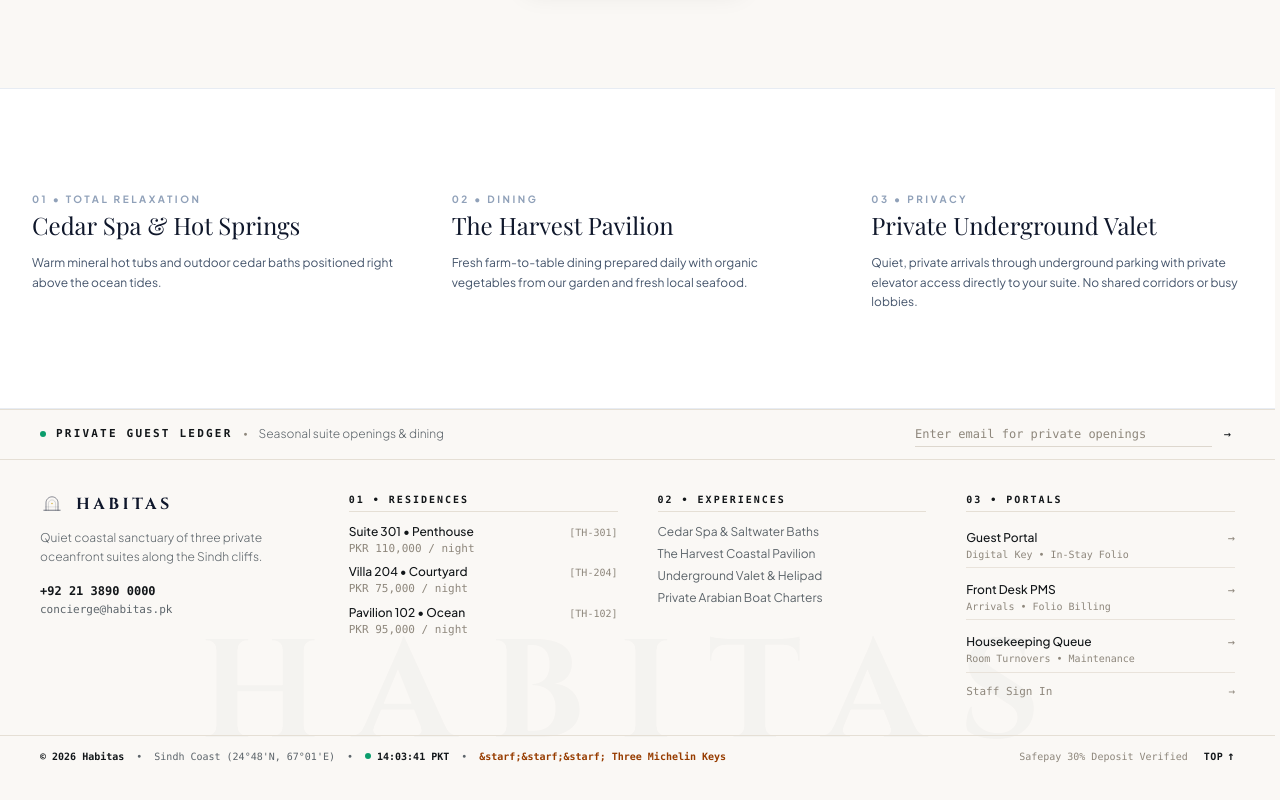
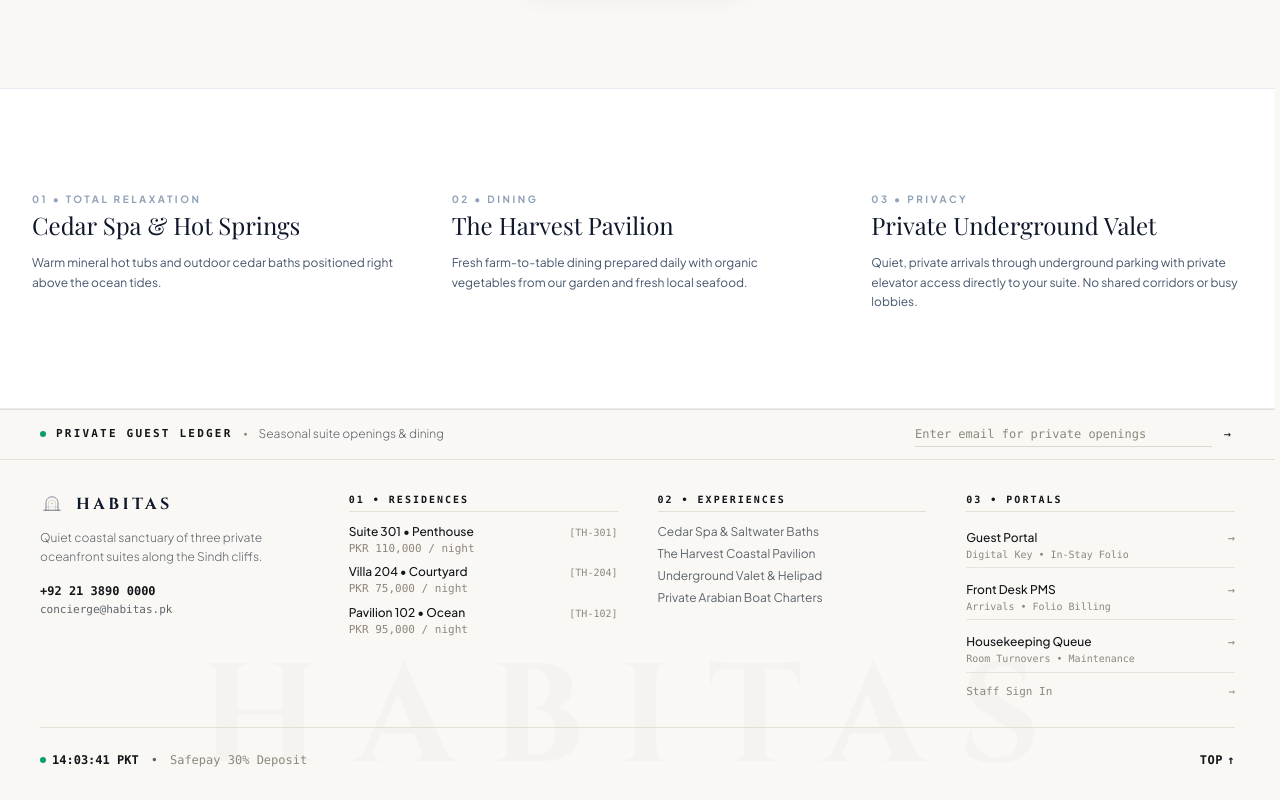
Before and after one commit to ahmed-husssain/HotelMS, a React (Vite) app in the folder client/: page / in a window 1280 px wide. Shown: the part 2882-3682 px from the top of the page. Before the commit the page ends 3658 px from the top, so only its background shows below. Built offline with nearby package versions, Linux system fonts and the light colour scheme; a web font is replaced by a local one.

Commit message:
refactor(footer): move time, safepay deposit and top button into core directory baseline and remove bottom strip

```diff
--- a/client/src/components/Footer.jsx
+++ b/client/src/components/Footer.jsx
@@ -5,12 +5,12 @@ import BrandLogo from './BrandLogo'
 /**
  * Minimalist Travertine Footer for Habitas
  *
- * - Single unified #FAF8F5 surface (zero color banding)
+ * - Single unified #FAF8F5 surface
  * - Minimal wording, zero corporate/marketing fluff
  * - Sleek hairline guest ledger strip (no eCommerce boxes)
  * - Clean typographic directory with subtle hover micro-interactions
- * - Subtle watermark monogram across the baseline
- * - Live Karachi (PKT / UTC+5) ticking clock & Michelin keys
+ * - Core integrated baseline: Live PKT Time, Safepay 30% Deposit & Top button
+ * - Zero separate bottom telemetry strips or fake entity strings
  */
 export default function Footer() {
   const [estateTime, setEstateTime] = useState('')
@@ -109,7 +109,7 @@ export default function Footer() {
       </div>
 
       {/* ============================================================== */}
-      {/* 2. REFINED 4-COLUMN DIRECTORY (CLEAN EDITORIAL TYPOGRAPHY) */}
+      {/* 2. CORE DIRECTORY & INTEGRATED BASELINE */}
       {/* ============================================================== */}
       <div className="max-w-7xl mx-auto px-6 sm:px-10 py-8 relative z-10">
         <div className="grid grid-cols-2 md:grid-cols-4 gap-8 lg:gap-10 items-start">
@@ -209,7 +209,7 @@ export default function Footer() {
             </ul>
           </div>
 
-          {/* Column 4: Portals & Access (Sleek Hairline Rows - No Boxy Cards) */}
+          {/* Column 4: Portals & Access */}
           <div className="space-y-3">
             <span className="text-[10px] font-mono tracking-[0.2em] font-bold text-[#121619] uppercase block pb-1 border-b border-[#E5DFD5]">
               03 &bull; PORTALS
@@ -265,29 +265,20 @@ export default function Footer() {
           </div>
 
         </div>
+
+        {/* ============================================================== */}
+        {/* CORE BASELINE: TIME & SAFEPAY DEPOSIT (LEFT) & TOP BUTTON (RIGHT) */}
+        {/* ============================================================== */}
+        <div className="pt-6 mt-6 border-t border-[#E5DFD5] flex items-center justify-between text-xs font-mono text-[#5C646A]">
+          <div className="flex items-center gap-3">
+            <span className="flex items-center gap-1.5 font-semibold text-[#121619]">
+              <span className="w-1.5 h-1.5 rounded-full bg-emerald-600 animate-pulse"></span>
+              <span>{estateTime || '17:28:00 PKT'}</span>
+            </span>
+            <span>&bull;</span>
+            <span className="text-[#8E877C]">Safepay 30% Deposit</span>
           </div>
 
-      {/* ============================================================== */}
-      {/* 3. INTEGRATED TELEMETRY & ACCREDITATION BAR (SEAMLESS) */}
-      {/* ============================================================== */}
-      <div className="border-t border-[#E5DFD5] px-6 sm:px-10 py-3 relative z-10">
-        <div className="max-w-7xl mx-auto flex flex-col md:flex-row items-center justify-between gap-2 text-[10px] font-mono text-[#5C646A]">
-
-          <div className="flex flex-wrap items-center gap-3">
-            <span className="font-bold text-[#121619]">&copy; 2026 Habitas</span>
-            <span>&bull;</span>
-            <span>Sindh Coast (24&deg;48&apos;N, 67&deg;01&apos;E)</span>
-            <span>&bull;</span>
-            <span className="flex items-center gap-1.5 font-bold text-[#121619]">
-              <span className="w-1.5 h-1.5 rounded-full bg-emerald-600 animate-pulse"></span>
-              <span>{estateTime || '16:25:00 PKT'}</span>
-            </span>
-            <span className="hidden sm:inline">&bull;</span>
-            <span className="hidden sm:inline text-amber-800 font-semibold">&starf;&starf;&starf; Three Michelin Keys</span>
-          </div>
-
-          <div className="flex items-center gap-4">
-            <span className="hidden lg:inline text-[#8E877C]">Safepay 30% Deposit Verified</span>
           <button
             type="button"
             onClick={scrollToTop}
@@ -300,7 +291,6 @@ export default function Footer() {
         </div>
 
       </div>
-      </div>
     </footer>
   )
 }
```
Lines whose indentation alone changed are shown as unchanged.
